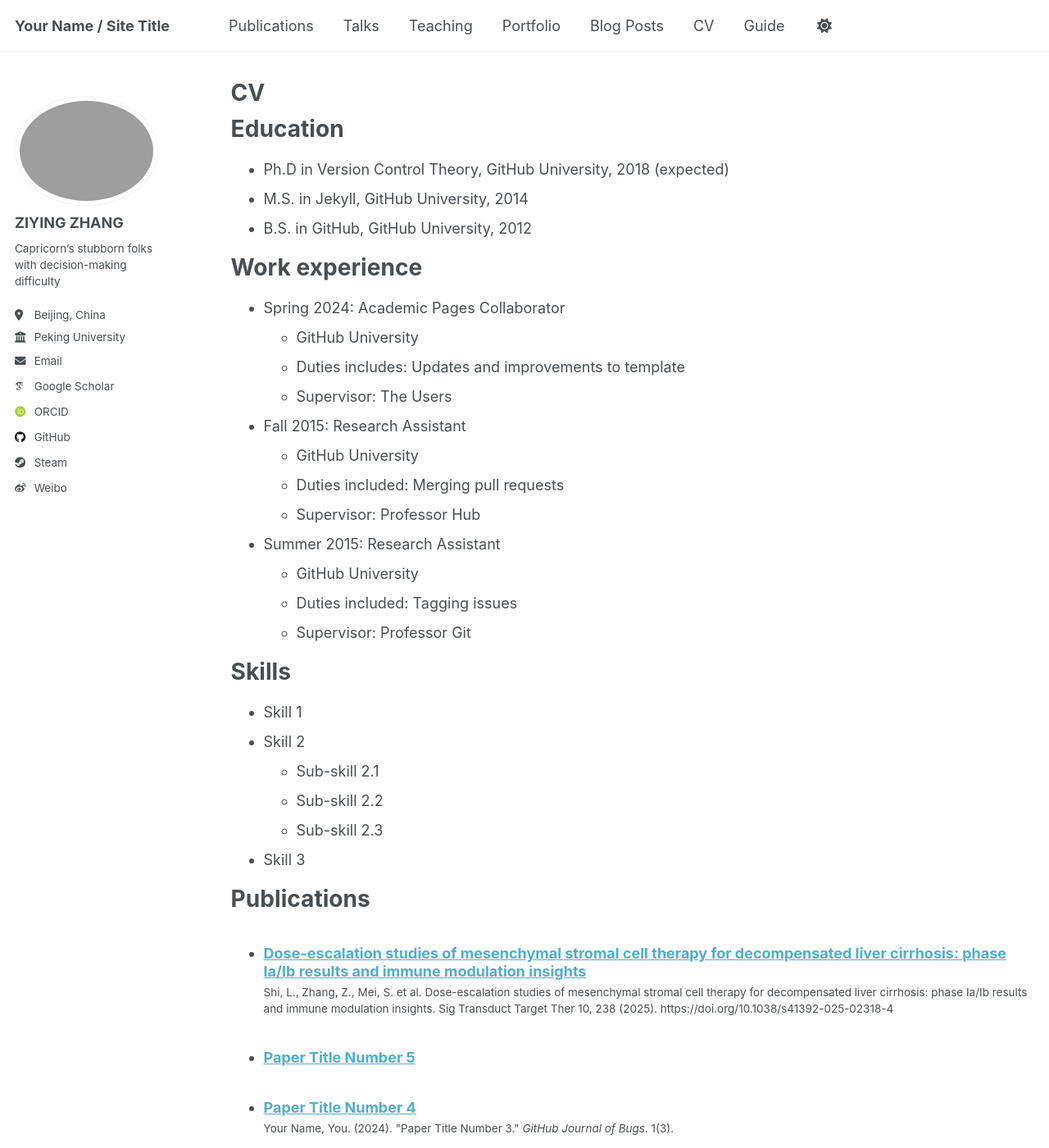
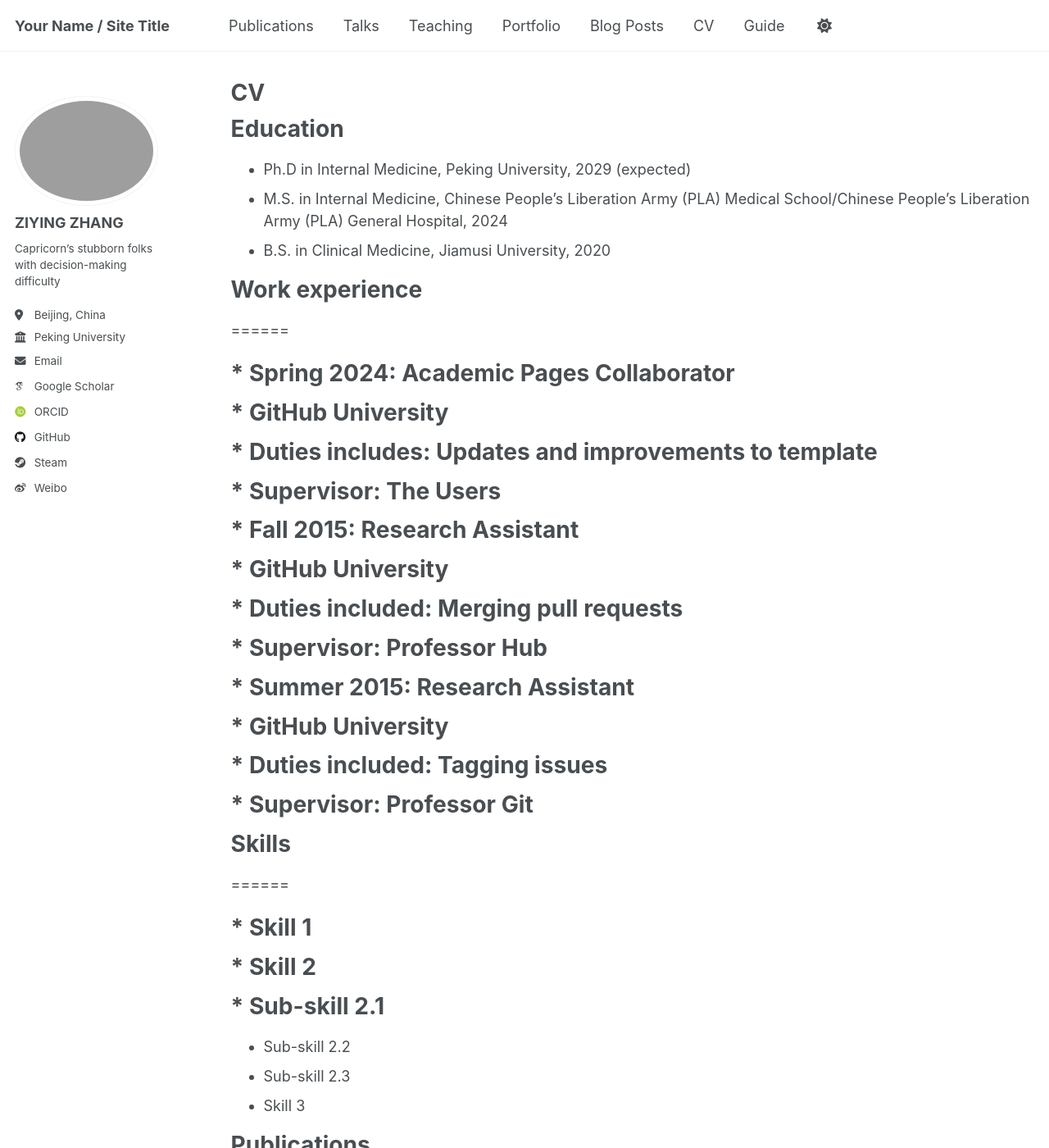
Before and after one commit to Ziying98/Ziying98.github.io, a Jekyll site: the page built from _pages/cv.md, in a window 1280 px wide and 1400 px high. Shown: the whole window at 82% size. Built offline with Jekyll 4.4.1, drawn with Linux system fonts in a browser that asks for light colours; some web fonts are replaced; a script that is not in the unit is left out.

Commit message:
Update cv.md

```diff
--- a/_pages/cv.md
+++ b/_pages/cv.md
@@ -11,32 +11,32 @@ redirect_from:
 
 Education
 ======
-* Ph.D in Version Control Theory, GitHub University, 2018 (expected)
-* M.S. in Jekyll, GitHub University, 2014
-* B.S. in GitHub, GitHub University, 2012
+* Ph.D in Internal Medicine, Peking University, 2029 (expected)
+* M.S. in Internal Medicine, Chinese People's Liberation Army (PLA) Medical School/Chinese People's Liberation Army (PLA) General Hospital, 2024
+* B.S. in Clinical Medicine, Jiamusi University, 2020
 
-Work experience
+# Work experience
 ======
-* Spring 2024: Academic Pages Collaborator
-  * GitHub University
-  * Duties includes: Updates and improvements to template
-  * Supervisor: The Users
+# * Spring 2024: Academic Pages Collaborator
+#  * GitHub University
+#  * Duties includes: Updates and improvements to template
+#  * Supervisor: The Users
 
-* Fall 2015: Research Assistant
-  * GitHub University
-  * Duties included: Merging pull requests
-  * Supervisor: Professor Hub
+# * Fall 2015: Research Assistant
+#  * GitHub University
+#  * Duties included: Merging pull requests
+#  * Supervisor: Professor Hub
 
-* Summer 2015: Research Assistant
-  * GitHub University
-  * Duties included: Tagging issues
-  * Supervisor: Professor Git
+# * Summer 2015: Research Assistant
+#  * GitHub University
+#  * Duties included: Tagging issues
+#  * Supervisor: Professor Git
 
-Skills
+# Skills
 ======
-* Skill 1
-* Skill 2
-  * Sub-skill 2.1
+# * Skill 1
+# * Skill 2
+#  * Sub-skill 2.1
   * Sub-skill 2.2
   * Sub-skill 2.3
 * Skill 3
```
